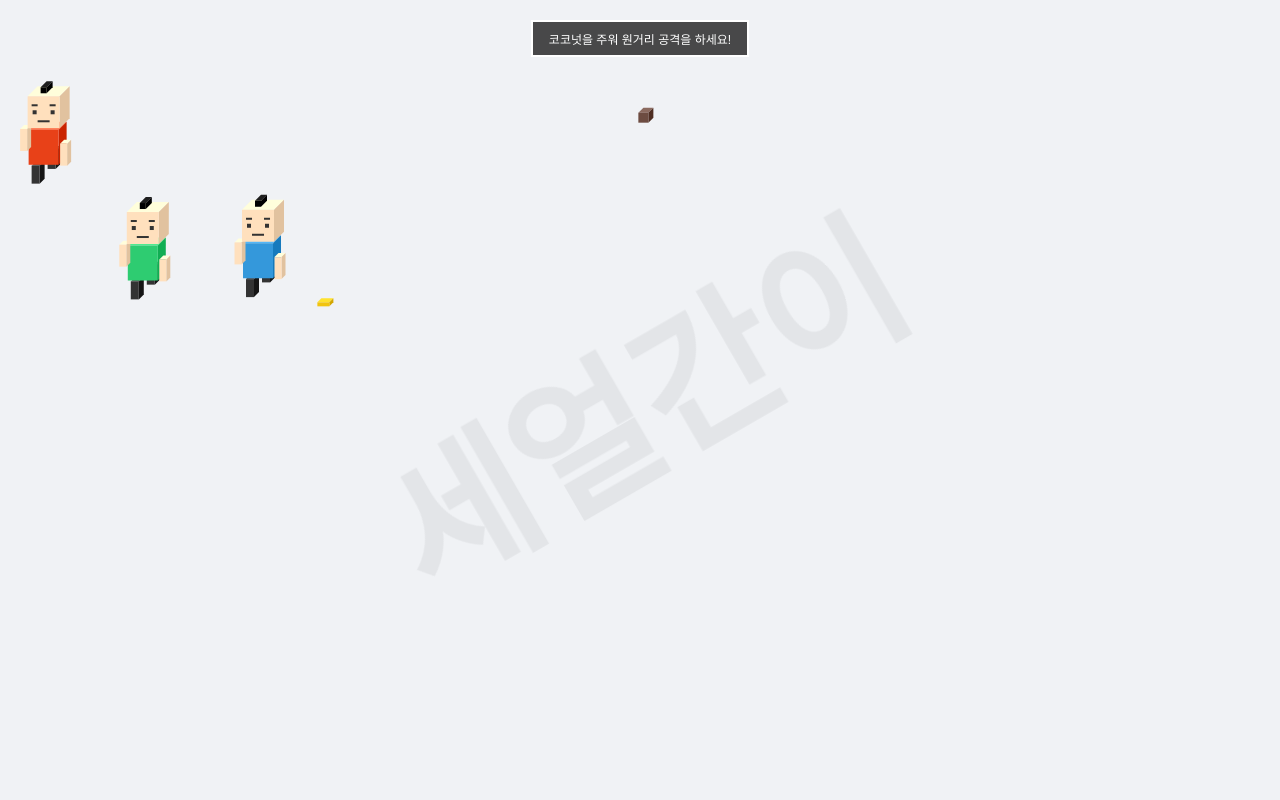
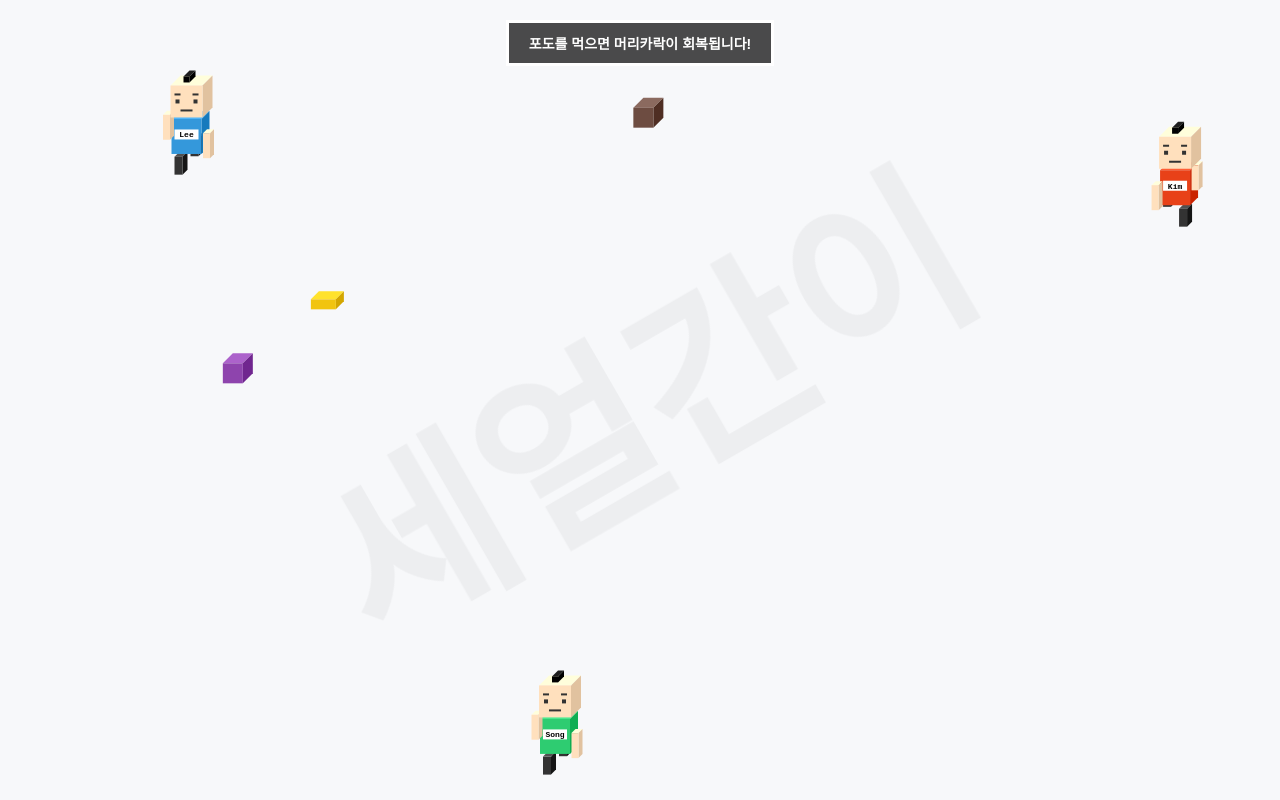
Before and after one commit to guitarlabsong-crypto/KIMCHUNGSONG, a plain HTML site: page index.html in a window 1280 px wide. Drawn offline with Linux system fonts and the light colour scheme.

Commit message:
index.html 업데이트

```diff
--- a/index.html
+++ b/index.html
@@ -3,22 +3,23 @@
 <head>
     <meta charset="UTF-8">
     <meta name="viewport" content="width=device-width, initial-scale=1.0, maximum-scale=1.0, user-scalable=no">
-    <title>세얼간이: 코코넛 대전</title>
+    <title>블록 얼간이: 포도 대전</title>
     <style>
-        body { margin: 0; overflow: hidden; background-color: #f0f2f5; font-family: sans-serif; touch-action: none; }
+        body { margin: 0; overflow: hidden; background-color: #f7f8fa; font-family: sans-serif; touch-action: none; user-select: none; -webkit-user-select: none; }
         canvas { display: block; z-index: 1; position: relative; }
         #watermark {
             position: fixed; top: 50%; left: 50%; transform: translate(-50%, -50%) rotate(-30deg);
-            font-size: 12vw; color: rgba(0, 0, 0, 0.05); pointer-events: none; font-weight: bold; z-index: 0;
+            font-size: 15vw; color: rgba(0, 0, 0, 0.04); pointer-events: none; white-space: nowrap; font-weight: bold; z-index: 0;
         }
         #ui { position: fixed; top: 20px; width: 100%; text-align: center; pointer-events: none; z-index: 10; }
-        .status { display: inline-block; background: rgba(0,0,0,0.7); color: #fff; padding: 8px 16px; border: 2px solid #fff; font-size: 12px; }
+        .status { display: inline-block; background: rgba(0,0,0,0.7); color: #fff; padding: 10px 20px; border: 3px solid #fff; font-size: 14px; font-weight: bold; }
     </style>
 </head>
 <body>
-    <div id="watermark">세얼간이</div>
-    <div id="ui"><div class="status" id="statusMsg">코코넛을 주워 원거리 공격을 하세요!</div></div>
-    <canvas id="gameCanvas"></canvas>
+
+<div id="watermark">세얼간이</div>
+<div id="ui"><div class="status" id="statusMsg">포도를 먹으면 머리카락이 회복됩니다!</div></div>
+<canvas id="gameCanvas"></canvas>
 
 <script>
     const canvas = document.getElementById('gameCanvas');
@@ -33,25 +34,46 @@
     function playSound(freq, type = 'square') {
         const now = Date.now(); if (now - lastSoundTime < 80) return; lastSoundTime = now;
         if (!audioCtx) audioCtx = new (window.AudioContext || window.webkitAudioContext)();
+        if (audioCtx.state === 'suspended') audioCtx.resume();
         const osc = audioCtx.createOscillator(); const gain = audioCtx.createGain();
         osc.type = type; osc.frequency.setValueAtTime(freq, audioCtx.currentTime);
-        gain.gain.setValueAtTime(0.02, audioCtx.currentTime);
+        gain.gain.setValueAtTime(0.04, audioCtx.currentTime);
         gain.gain.exponentialRampToValueAtTime(0.001, audioCtx.currentTime + 0.1);
         osc.connect(gain); gain.connect(audioCtx.destination);
         osc.start(); osc.stop(audioCtx.currentTime + 0.1);
     }
 
-    function drawCube(x, y, w, h, d, color, rot = 0) {
-        ctx.save(); ctx.translate(x, y); ctx.rotate(rot);
-        const adj = (c, a) => {
-            let r = parseInt(c.substring(1,3), 16), g = parseInt(c.substring(3,5), 16), b = parseInt(c.substring(5,7), 16);
-            return `rgb(${Math.max(0,Math.min(255,r+a))},${Math.max(0,Math.min(255,g+a))},${Math.max(0,Math.min(255,b+a))})`;
+    // --- 공통 블록 그리기 ---
+    function drawCube(x, y, w, h, d, color, rotation = 0) {
+        ctx.save();
+        ctx.translate(x, y);
+        ctx.rotate(rotation);
+
+        const adjust = (col, amt) => {
+            let r = parseInt(col.substring(1, 3), 16);
+            let g = parseInt(col.substring(3, 5), 16);
+            let b = parseInt(col.substring(5, 7), 16);
+            return `rgb(${Math.max(0,Math.min(255,r+amt))},${Math.max(0,Math.min(255,g+amt))},${Math.max(0,Math.min(255,b+amt))})`;
         };
-        ctx.fillStyle = adj(color, 30); ctx.beginPath(); ctx.moveTo(-w/2,-h/2); ctx.lineTo(-w/2+d,-h/2-d); ctx.lineTo(w/2+d,-h/2-d); ctx.lineTo(w/2,-h/2); ctx.fill();
-        ctx.fillStyle = adj(color, -30); ctx.beginPath(); ctx.moveTo(w/2,-h/2); ctx.lineTo(w/2+d,-h/2-d); ctx.lineTo(w/2+d,h/2-d); ctx.lineTo(w/2,h/2); ctx.fill();
-        ctx.fillStyle = color; ctx.fillRect(-w/2,-h/2,w,h); ctx.restore();
+
+        // 윗면
+        ctx.fillStyle = adjust(color, 30);
+        ctx.beginPath();
+        ctx.moveTo(-w/2, -h/2); ctx.lineTo(-w/2+d, -h/2-d); ctx.lineTo(w/2+d, -h/2-d); ctx.lineTo(w/2, -h/2);
+        ctx.fill();
+        // 옆면
+        ctx.fillStyle = adjust(color, -30);
+        ctx.beginPath();
+        ctx.moveTo(w/2, -h/2); ctx.lineTo(w/2+d, -h/2-d); ctx.lineTo(w/2+d, h/2-d); ctx.lineTo(w/2, h/2);
+        ctx.fill();
+        // 앞면
+        ctx.fillStyle = color;
+        ctx.fillRect(-w/2, -h/2, w, h);
+
+        ctx.restore();
     }
 
+    // --- 아이템 클래스 (크기 확대) ---
     class Item {
         constructor(type) { this.type = type; this.reset(); }
         reset() {
@@ -61,116 +83,182 @@
         }
         draw() {
             if(!this.active) return;
-            if(this.type === 'banana') drawCube(this.x, this.y, 12, 4, 4, "#f1c40f");
-            else drawCube(this.x, this.y, 10, 10, 5, "#6d4c41"); // 코코넛
+            if(this.type === 'banana') drawCube(this.x, this.y, 25, 10, 8, "#f1c40f"); // 바나나 크게
+            else if(this.type === 'coconut') drawCube(this.x, this.y, 20, 20, 10, "#6d4c41"); // 코코넛 크게
+            else drawCube(this.x, this.y, 20, 20, 10, "#8e44ad"); // 포도 (회복)
         }
     }
 
     class Projectile {
         constructor(x, y, target, owner) {
             this.x = x; this.y = y; this.target = target; this.owner = owner;
-            this.speed = 4; this.active = true;
+            this.speed = 5; this.active = true;
         }
         update() {
             let dx = this.target.x - this.x, dy = this.target.y - this.y;
             let dist = Math.hypot(dx, dy);
             if(dist < 20) {
-                if(this.target.hairCount > 0) { this.target.hairCount--; this.owner.hairCount++; }
-                this.target.shock = 30; this.active = false; playSound(300);
+                this.target.hitShock = 40; // 피격 효과 타이머
+                this.target.dx *= 1.5; this.target.dy *= 1.5; // 반동
+                playSound(300, 'triangle');
+                this.active = false;
             }
             this.x += (dx/dist) * this.speed; this.y += (dy/dist) * this.speed;
         }
-        draw() { drawCube(this.x, this.y, 8, 8, 4, "#4e342e"); }
+        draw() { drawCube(this.x, this.y, 10, 10, 5, "#4e342e"); }
     }
 
     class Character {
         constructor(name, x, y, type) {
             this.name = name; this.x = x; this.y = y; this.type = type;
-            this.dx = (Math.random()-0.5)*1; this.dy = (Math.random()-0.5)*1;
-            this.hairCount = 1; this.isDragging = false; this.shock = 0;
-            this.anim = 0; this.spin = 0; this.isSpinning = false;
+            this.dx = (Math.random()-0.5)*1.5; this.dy = (Math.random()-0.5)*1.5;
+            this.skin = "#ffe0bd"; this.hairCount = 1; this.isDragging = false;
+            this.anim = 0; this.spinAngle = 0; this.isSpinning = false;
+            this.hitShock = 0; // 코코넛 피격 타이머
         }
+
         draw() {
-            ctx.save(); ctx.translate(this.x, this.y);
-            if (this.isSpinning) { this.spin += 0.3; ctx.rotate(this.spin); if(this.spin > Math.PI*4){this.isSpinning=false; this.spin=0;} }
-            let swing = (Math.hypot(this.dx, this.dy) > 0.1) ? Math.sin(this.anim += 0.15) * 8 : 0;
-            drawCube(-8, 25 + swing, 8, 18, 5, "#333333"); drawCube(8, 25 - swing, 8, 18, 5, "#333333"); // 다리
+            ctx.save();
+            ctx.translate(this.x, this.y);
+
+            // 빙글빙글 효과
+            if (this.isSpinning) { this.spinAngle += 0.3; ctx.rotate(this.spinAngle); if(this.spinAngle > Math.PI*4){this.isSpinning=false; this.spinAngle=0;} }
+
+            let swing = (Math.hypot(this.dx, this.dy) > 0.1 && !this.isDragging) ? Math.sin(this.anim += 0.15) * 10 : 0;
+
+            // 1. 다리
+            drawCube(-8, 25 + swing, 8, 18, 5, "#333333");
+            drawCube(8, 25 - swing, 8, 18, 5, "#333333");
+
+            // 2. 몸통 (가슴에 이름 복원)
             let bodyCol = this.type === 'lee' ? "#3498db" : (this.type === 'kim' ? "#e84118" : "#2ecc71");
-            drawCube(0, 5, 30, 35, 8, bodyCol); // 몸통
-            drawCube(-20, 5 - swing, 7, 22, 4, "#ffe0bd"); drawCube(20, 5 + swing, 7, 22, 4, "#ffe0bd"); // 팔
-            drawCube(0, -30, 32, 32, 10, "#ffe0bd"); // 머리
-            this.drawPixelFace(); // 정밀 픽셀 얼굴
-            for(let i=0; i<this.hairCount; i++) drawCube((i-(this.hairCount-1)/2)*8, -52, 6, 6, 6, "#000000"); // 머리카락
+            drawCube(0, 5, 30, 35, 8, bodyCol);
+
+            // 가슴 이름표
+            ctx.fillStyle = "#fff"; ctx.fillRect(-12, -2, 24, 10);
+            ctx.fillStyle = "#000"; ctx.font = "bold 8px Courier New"; ctx.textAlign="center"; ctx.textBaseline="middle";
+            ctx.fillText(this.name, 0, 4);
+
+            // 3. 팔
+            drawCube(-20, 5 - swing, 7, 25, 4, this.skin);
+            drawCube(20, 5 + swing, 7, 25, 4, this.skin);
+
+            // 4. 머리 및 얼굴 (코코넛 피격 시 파래짐)
+            let faceCol = (this.hitShock > 0) ? "#3498db" : this.skin; // 피격 시 파란색
+            drawCube(0, -30, 32, 32, 10, faceCol);
+            this.drawPixelFace(); // 정밀 얼굴 그리기
+
+            // 5. 머리카락
+            for(let i=0; i<this.hairCount; i++) {
+                drawCube((i-(this.hairCount-1)/2)*8, -52, 6, 6, 6, "#000000");
+            }
+
             ctx.restore();
         }
+
         drawPixelFace() {
-            ctx.fillStyle = "#333";
-            let eyebrowY = -38, eyeY = -32, mouthY = -22;
-            if(this.shock > 0) eyebrowY -= 2; // 화나면 눈썹 위로
-            // 눈썹 (아주 작은 픽셀)
-            ctx.fillRect(-12, eyebrowY, 6, 2); ctx.fillRect(6, eyebrowY, 6, 2);
-            // 눈
-            ctx.fillRect(-11, eyeY, 4, 4); ctx.fillRect(7, eyeY, 4, 4);
-            // 입
-            ctx.fillRect(-6, mouthY, 12, 2);
+            ctx.fillStyle = (this.hitShock > 0) ? "#fff" : "#333"; // 파란 얼굴일 때 흰색 표정
+            let browY = -38, eyeY = -32, mouthY = -22;
+            if(this.hitShock > 0) { // 피격 표정 (> <)
+                ctx.fillRect(-12, browY-2, 6, 2); ctx.fillRect(6, browY-2, 6, 2); // 눈썹
+                ctx.fillRect(-11, eyeY, 4, 4); ctx.fillRect(7, eyeY, 4, 4); // 눈
+                ctx.fillRect(-8, mouthY, 16, 3); // 꾹 다문 입
+            } else { // 기본 눈웃음
+                ctx.fillRect(-12, browY, 6, 2); ctx.fillRect(6, browY, 6, 2);
+                ctx.fillRect(-11, eyeY, 4, 4); ctx.fillRect(7, eyeY, 4, 4);
+                ctx.fillRect(-6, mouthY, 12, 2); // 입
+            }
         }
+
         update() {
-            if(this.shock > 0) this.shock--;
+            if(this.hitShock > 0) this.hitShock--;
             if(!this.isDragging) {
-                // 상시 이동 (최소 속도 유지)
-                let minSpeed = 0.5;
-                if(Math.abs(this.dx) < minSpeed) this.dx += this.dx > 0 ? 0.05 : -0.05;
-                if(Math.abs(this.dy) < minSpeed) this.dy += this.dy > 0 ? 0.05 : -0.05;
-                if(this.x < 30 || this.x > canvas.width - 30) { this.dx *= -1; playSound(200); }
-                if(this.y < 60 || this.y > canvas.height - 40) { this.dy *= -1; playSound(200); }
+                // 벽 충돌 (소리 오류 방지)
+                if(this.x < 30 || this.x > canvas.width - 30) { this.dx *= -1; this.x = this.x < 30 ? 30 : canvas.width - 30; playSound(200); }
+                if(this.y < 60 || this.y > canvas.height - 40) { this.dy *= -1; this.y = this.y < 60 ? 60 : canvas.height - 40; playSound(200); }
                 this.x += this.dx; this.y += this.dy;
-                this.dx *= 0.99; this.dy *= 0.99; // 마찰력으로 다시 느려짐
+                // 천천히 돌아다니기 (최소 속도)
+                if(Math.hypot(this.dx, this.dy) < 0.5) { this.dx += (Math.random()-0.5)*0.1; this.dy += (Math.random()-0.5)*0.1; }
+                this.dx *= 0.992; this.dy *= 0.992;
             }
         }
     }
 
-    let players = [new Character("Lee", 100, 100, 'lee'), new Character("Kim", 200, 300, 'kim'), new Character("Song", 300, 100, 'song')];
-    let items = [new Item('banana'), new Item('coconut')];
+    const players = [new Character("Lee", 80, 150, 'lee'), new Character("Kim", canvas.width-80, 200, 'kim'), new Character("Song", canvas.width/2, canvas.height-120, 'song')];
+    let items = [new Item('banana'), new Item('coconut'), new Item('grapes')];
     let projectiles = [];
 
-    function loop() {
-        ctx.clearRect(0,0,canvas.width,canvas.height);
+    function gameLoop() {
+        ctx.clearRect(0, 0, canvas.width, canvas.height);
+
         projectiles = projectiles.filter(p => p.active);
         projectiles.forEach(p => { p.update(); p.draw(); });
+
         items.forEach(item => {
             item.draw();
             players.forEach(p => {
-                if(item.active && Math.hypot(p.x - item.x, p.y - item.y) < 25) {
-                    item.active = false; playSound(600);
+                if(item.active && Math.hypot(p.x - item.x, p.y - item.y) < 35) { // 줍는 거리 확대
+                    item.active = false; playSound(600, 'sine');
                     if(item.type === 'banana') p.isSpinning = true;
-                    else { // 코코넛 발사
+                    else if(item.type === 'coconut') { // 가장 가까운 적에게 코코넛 발사
                         let target = players.filter(pl => pl !== p).sort((a,b) => Math.hypot(p.x-a.x, p.y-a.y) - Math.hypot(p.x-b.x, p.y-b.y))[0];
                         projectiles.push(new Projectile(p.x, p.y, target, p));
+                    } else { // 포도 (머리카락 회복)
+                        p.hairCount++; playSound(800, 'square');
                     }
-                    setTimeout(() => item.reset(), 4000);
+                    setTimeout(() => item.reset(), 5000); // 5초 뒤 재생성
                 }
             });
         });
+
+        // 캐릭터 간 물리 충돌 복원
+        for(let i=0; i<3; i++) {
+            for(let j=i+1; j<3; j++) {
+                let p1=players[i], p2=players[j];
+                let dist = Math.hypot(p1.x-p2.x, p1.y-p2.y);
+                if(dist < 50) { // 충돌 거리
+                    playSound(400);
+                    // 1. 머리카락 뺏기 룰 (빠른 사람이 뺏음)
+                    let s1 = Math.hypot(p1.dx, p1.dy);
+                    let s2 = Math.hypot(p2.dx, p2.dy);
+                    if(s1 > s2 + 0.6 && p2.hairCount > 0) {
+                        p1.hairCount += p2.hairCount; p2.hairCount = 0; playSound(900, 'square');
+                    } else if(s2 > s1 + 0.6 && p1.hairCount > 0) {
+                        p2.hairCount += p1.hairCount; p1.hairCount = 0; playSound(900, 'square');
+                    }
+                    // 2. 물리적 튕김 (탄성 충돌)
+                    let ang = Math.atan2(p2.y-p1.y, p2.x-p1.x);
+                    [p1.dx, p2.dx] = [p2.dx, p1.dx]; [p1.dy, p2.dy] = [p2.dy, p1.dy];
+                    // 겹침 방지
+                    p1.x -= Math.cos(ang) * 5; p1.y -= Math.sin(ang) * 5;
+                    p2.x += Math.cos(ang) * 5; p2.y += Math.sin(ang) * 5;
+                }
+            }
+        }
+
         players.forEach(p => { p.update(); p.draw(); });
-        requestAnimationFrame(loop);
+        requestAnimationFrame(gameLoop);
     }
 
     let target=null, lastP={x:0, y:0};
     canvas.addEventListener('touchstart', e => {
+        if(!audioCtx) playSound(100);
         const t=e.touches[0];
-        players.forEach(p => { if(Math.hypot(t.clientX-p.x, t.clientY-p.y)<35) {target=p; p.isDragging=true;} });
+        players.forEach(p => { if(Math.hypot(t.clientX-p.x, t.clientY-p.y)<40) {target=p; p.isDragging=true; p.dx=0; p.dy=0; } });
         lastP={x:t.clientX, y:t.clientY};
     });
     canvas.addEventListener('touchmove', e => {
         if(target) {
-            const t=e.touches[0]; target.dx=(t.clientX-lastP.x)*0.5; target.dy=(t.clientY-lastP.y)*0.5;
-            target.x=t.clientX; target.y=t.clientY; lastP={x:t.clientX, y:t.clientY};
+            const t=e.touches[0];
+            target.dx=(t.clientX-lastPos.x)*0.4; target.dy=(t.clientY-lastPos.y)*0.4;
+            target.x=t.clientX; target.y=t.clientY;
+            lastPos={x:t.clientX, y:t.clientY};
         }
         e.preventDefault();
     }, {passive:false});
     canvas.addEventListener('touchend', () => { if(target) {target.isDragging=false; target=null;} });
 
-    loop();
+    gameLoop();
 </script>
 </body>
 </html>
```
